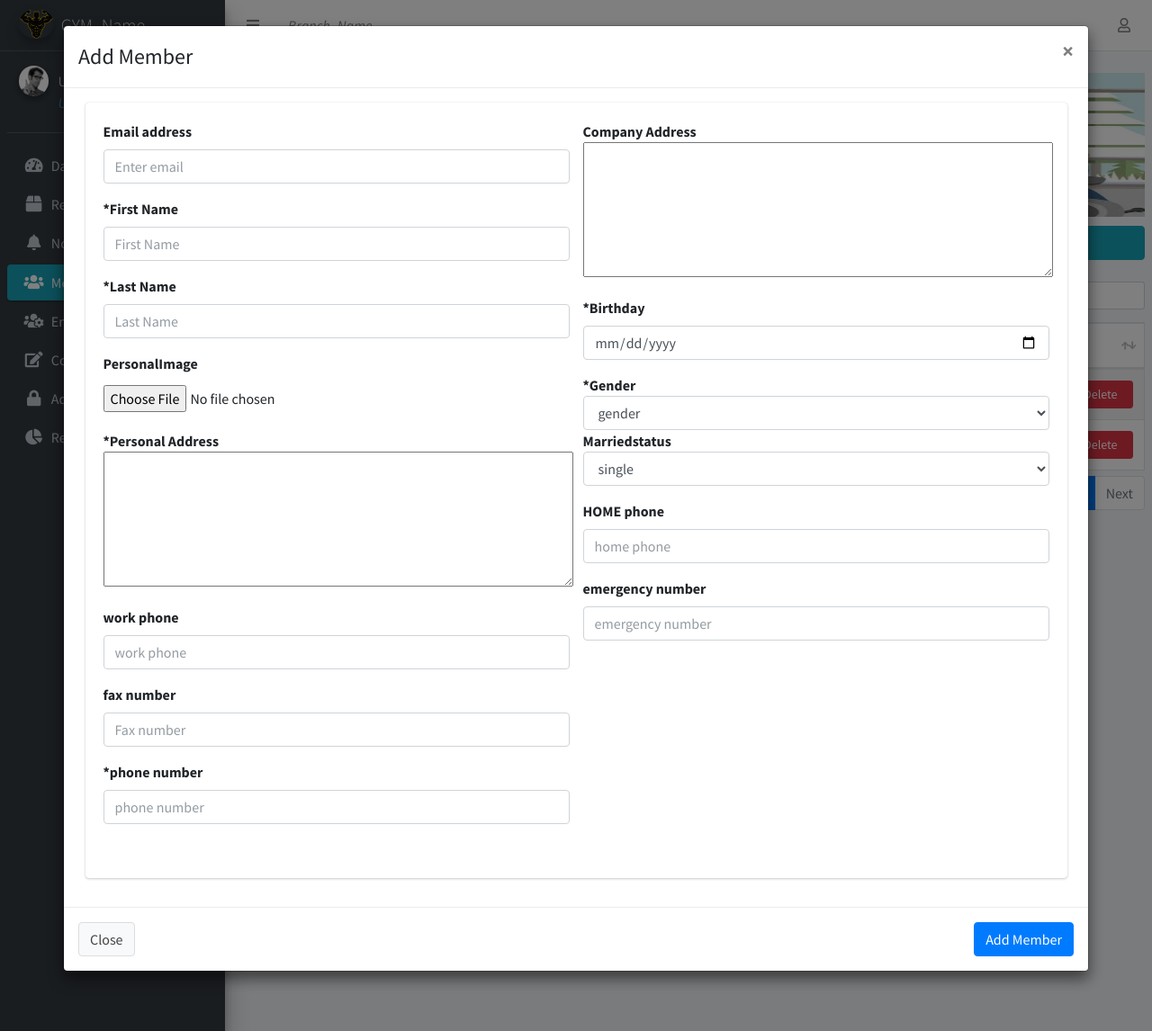
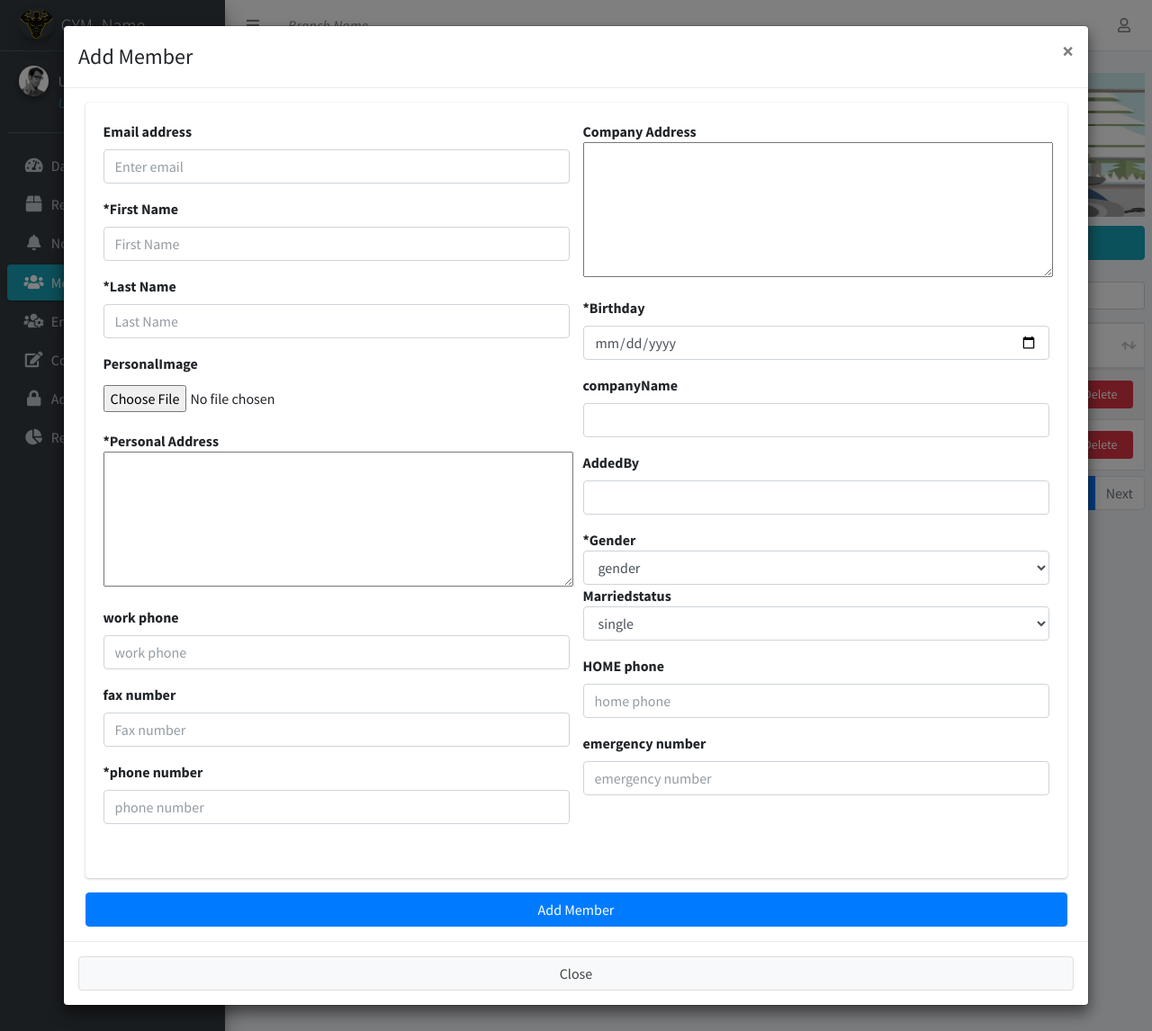
Before and after one commit to ZeiadHossam/Gym-system, a PHP site: page /members.php in a window 1280 px wide, after a click on "Add Member". Shown: the whole page at 90% size. Run offline with PHP 8.4, Linux system fonts and the light colour scheme; some libraries are stand-ins or nearby versions.

Commit message:
implement clas person,employee,member

```diff
--- a/addcontract.php
+++ b/addcontract.php
@@ -108,6 +108,8 @@
                 </div>
                 </div>
                 </div>
+                  <button type="submit" class="btn btn-block btn-primary">Add contract</button>
+
               </form>
             </div>
 		</div>
@@ -115,8 +117,7 @@
 	</div>
 			 </div>
             <div class="modal-footer justify-content-between">
-              <button type="button" class="btn btn-default" data-dismiss="modal">Close</button>
-              <button type="button" class="btn btn-primary">Add contract</button>
+              <button type="button" class="btn btn-block btn-default" data-dismiss="modal">Close</button>
             </div>
           </div>
         </div>
--- a/addmember.php
+++ b/addmember.php
@@ -14,26 +14,28 @@
                         <!-- left column -->
                         <div class="col-md-12">
                             <!-- general form elements -->
-                            <div class="card card-primary">
 
 
-                                <form role="form" action="addmember.php" enctype="multipart/form-data" method="post">
+
+                            <form role="form" action="backend/controllingmember.php" enctype="multipart/form-data" method="get">
+                                <div class="card card-primary">
                                     <div class="card-body">
                                         <div class="row">
                                             <div class="col-md-6">
                                                 <div class="form-group">
                                                     <label for="exampleInputEmail1">Email address</label>
-                                                    <input type="email" class="form-control" id="exampleInputEmail1"
+                                                    <input type="email" name="email" class="form-control"
+                                                           id="exampleInputEmail1"
                                                            placeholder="Enter email" required>
                                                 </div>
                                                 <div class="form-group">
                                                     <label for="fname">*First Name</label>
-                                                    <input type="text" class="form-control" maxlength="15"
+                                                    <input type="text" name="fname" class="form-control" maxlength="15"
                                                            placeholder="First Name" required>
                                                 </div>
                                                 <div class="form-group">
                                                     <label for="fname">*Last Name</label>
-                                                    <input type="text" class="form-control" maxlength="15"
+                                                    <input type="text" name="lname" class="form-control" maxlength="15"
                                                            placeholder="Last Name" required>
                                                 </div>
 
@@ -43,7 +45,7 @@
                                                         <div class="custom-file">
                                                             <input name="img" class="form-control-file" type="file"
                                                                    id="img" accept="image/gif, image/jpeg, image/png"/
-                                                            required>
+                                                            >
                                                         </div>
 
                                                     </div>
@@ -53,23 +55,26 @@
                                                 <br>
                                                 <div class="form-group">
 
-					<textarea rows="6" cols="60">
+					<textarea rows="6" cols="60" name="personaddress">
 					</textarea>
                                                 </div>
                                                 <div class="form-group">
                                                     <label>work phone</label>
-                                                    <input type="text" class="form-control" maxlength="8"
+                                                    <input type="text" name="workphone" class="form-control"
+                                                           maxlength="8"
                                                            placeholder="work phone">
                                                 </div>
                                                 <div class="form-group">
                                                     <label for="exampleInputEmail1">fax number</label>
-                                                    <input type="text" class="form-control" maxlength="10"
+                                                    <input type="text" name="faxnumber" class="form-control"
+                                                           maxlength="10"
                                                            placeholder="Fax number">
                                                 </div>
 
                                                 <div class="form-group">
                                                     <label for="exampleInputEmail1">*phone number</label>
-                                                    <input type="text" class="form-control" maxlength="10"
+                                                    <input type="text" name="phonenumbers" class="form-control"
+                                                           maxlength="10"
                                                            placeholder="phone number" required>
                                                 </div>
 
@@ -81,22 +86,29 @@
 
                                                 <div class="form-group">
 
-					<textarea rows="6" cols="60">
+					<textarea rows="6" cols="60" name="companyaddress">
 					</textarea>
                                                 </div>
                                                 <div class="form-group">
                                                     <label for="fname">*Birthday </label>
-                                                    <input type="date" class="form-control" required>
+                                                    <input type="date" name="birthday" class="form-control" required>
                                                 </div>
-
+                                                <div class="form-group">
+                                                    <label >companyName </label>
+                                                    <input type="text" name="companyname" class="form-control" >
+                                                </div>
+                                                <div class="form-group">
+                                                    <label >AddedBy </label>
+                                                    <input type="text" name="addedby" class="form-control" >
+                                                </div>
 
                                                 <b>*Gender</b>
 
 
                                                 <div class="form-group">
 
-                                                    <select class="form-control">
-                                                        <option class="hidden" selected disabled>gender</option>
+                                                    <select class="form-control" name="gender">
+                                                        <option class="hidden" selected >gender</option>
                                                         <option>male</option>
                                                         <option>female</option>
                                                         <option></option>
@@ -104,7 +116,7 @@
                                                     <b>Marriedstatus</b>
                                                     <div class="form-group">
 
-                                                        <select class="form-control">
+                                                        <select class="form-control" name="marriedstaus">
                                                             <option class="hidden">single</option>
                                                             <option>married</option>
                                                             <option>divorsed</option>
@@ -114,30 +126,30 @@
 
                                                     <div class="form-group">
                                                         <label for="exampleInputEmail1">HOME phone</label>
-                                                        <input type="text" class="form-control" maxlength="8"
-                                                               placeholder="home phone" required>
+                                                        <input type="text" name="homephone" class="form-control" maxlength="8"
+                                                               placeholder="home phone" >
                                                     </div>
                                                     <div class="form-group">
                                                         <label for="exampleInputEmail1">emergency number</label>
-                                                        <input type="text" class="form-control" maxlength="10"
-                                                               placeholder="emergency number" required>
+                                                        <input type="text" name="emergency" class="form-control" maxlength="10"
+                                                               placeholder="emergency number" >
                                                     </div>
+
                                                 </div>
-
-
                                             </div>
                                         </div>
                                     </div>
+                                </div>
+                                <button type="submit" name='addmember' class="btn btn-block btn-primary">Add Member</button>
+                            </form>
 
-                                </form>
-                            </div>
                         </div>
                     </div>
                 </div>
             </div>
             <div class="modal-footer justify-content-between">
-                <button type="button" class="btn btn-default" data-dismiss="modal">Close</button>
-                <button type="button" class="btn btn-primary">Add Member</button>
+                <button type="button" class="btn btn-default btn-block" data-dismiss="modal">Close</button>
+
             </div>
         </div>
         <!-- /.modal-content -->
--- a/backend/Users.php
+++ /dev/null
@@ -1,20 +0,0 @@
-<?php
-
-
-class Users
-{
-    public $id;
-    public $name;
-    public $branchName;
-    public $userType;
-    public static function get_user_data($id)
-    {
-        $user=new Users();
-        $user->id=$id;
-        $user->name="Tarek";
-        $user->branchName="Branch_Name";
-        $user->userType="Admin";
-        return $user;
-    }
-
-}
--- a/backend/user.php
+++ /dev/null
@@ -1,4 +0,0 @@
-<?php
-
-include('backend/Users.php');
-$user_data = Users::get_user_data(5);
--- a/shared/header.php
+++ b/shared/header.php
@@ -5,7 +5,7 @@
         <li class="nav-item">
             <a class="nav-link" data-widget="pushmenu" href="#" role="button"><i class="fas fa-bars"></i></a>
         </li>
-        <li class="nav-item"><em class="nav-link"><?php echo $user_data->branchName?></em></li>
+        <li class="nav-item"><em class="nav-link">Branch Name</em></li>
 
     </ul>
 
--- a/shared/main.php
+++ b/shared/main.php
@@ -22,7 +22,6 @@
 </head>
 <body class="hold-transition sidebar-mini layout-fixed">
 <div class="wrapper">
-    <?php include('backend/user.php')?>
     <?php include('header.php') ?>
     <?php include('sidebar.php') ?>
     <!-- Content Wrapper. Contains page content -->
```
Also changed, not shown: addemployee.php (+5 -4 lines), backend/controllingmember.php (added, +35 -0 lines), backend/database.php (+40 -10 lines), backend/employee.php (added, +23 -0 lines), backend/member.php (added, +20 -0 lines), backend/person.php (added, +18 -0 lines).
